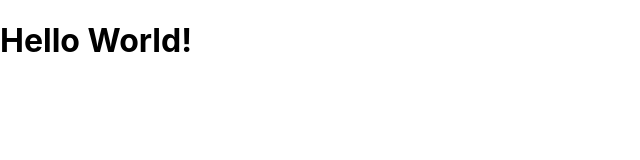
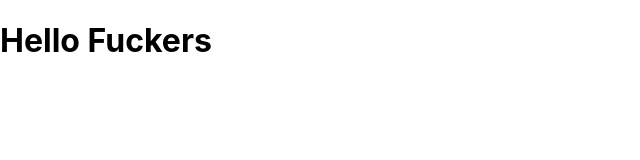
Before and after one commit to srinathambertag/react, a React (Create React App) app in the folder myapp/: page / in a window 1280 px wide. Shown: the top 160 px of the page, without its empty margins (0-640 px from the left). Built offline with nearby package versions, Linux system fonts and the light colour scheme.

Commit message:
Code changes

```diff
--- a/myapp/src/App.js
+++ b/myapp/src/App.js
@@ -3,7 +3,7 @@ import './App.css';
 
 function App() {
 	return (
-	<h1> Hello World! </h1>
+	<h1> Hello Fuckers </h1>
 	);
 }
 
```
Also changed, not shown: 1 other file (tests, documents, lock files or other folders).
